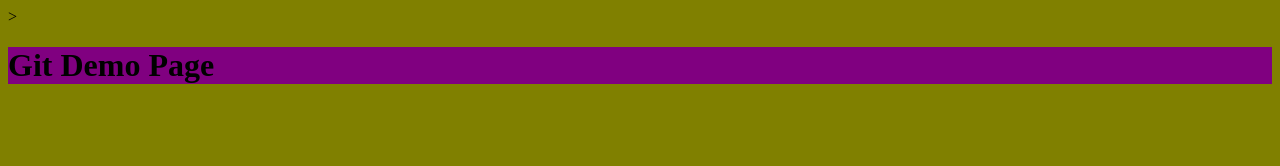
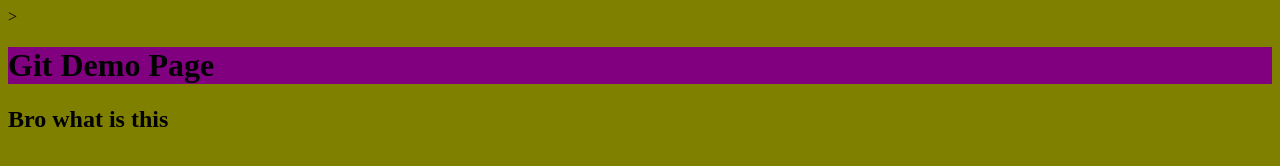
Before and after one commit to JJRaderFTW/GitTutorial, a plain HTML site: page index.html in a window 1280 px wide. Drawn offline with Linux system fonts and the light colour scheme.

Commit message:
added an h2 tag

```diff
--- a/index.html
+++ b/index.html
@@ -9,6 +9,7 @@
 </head>
 <body>
     ><h1>Git Demo Page</h1>
+    <h2>Bro what is this</h2>
 
     <script src="app.js"></script>
 
```
